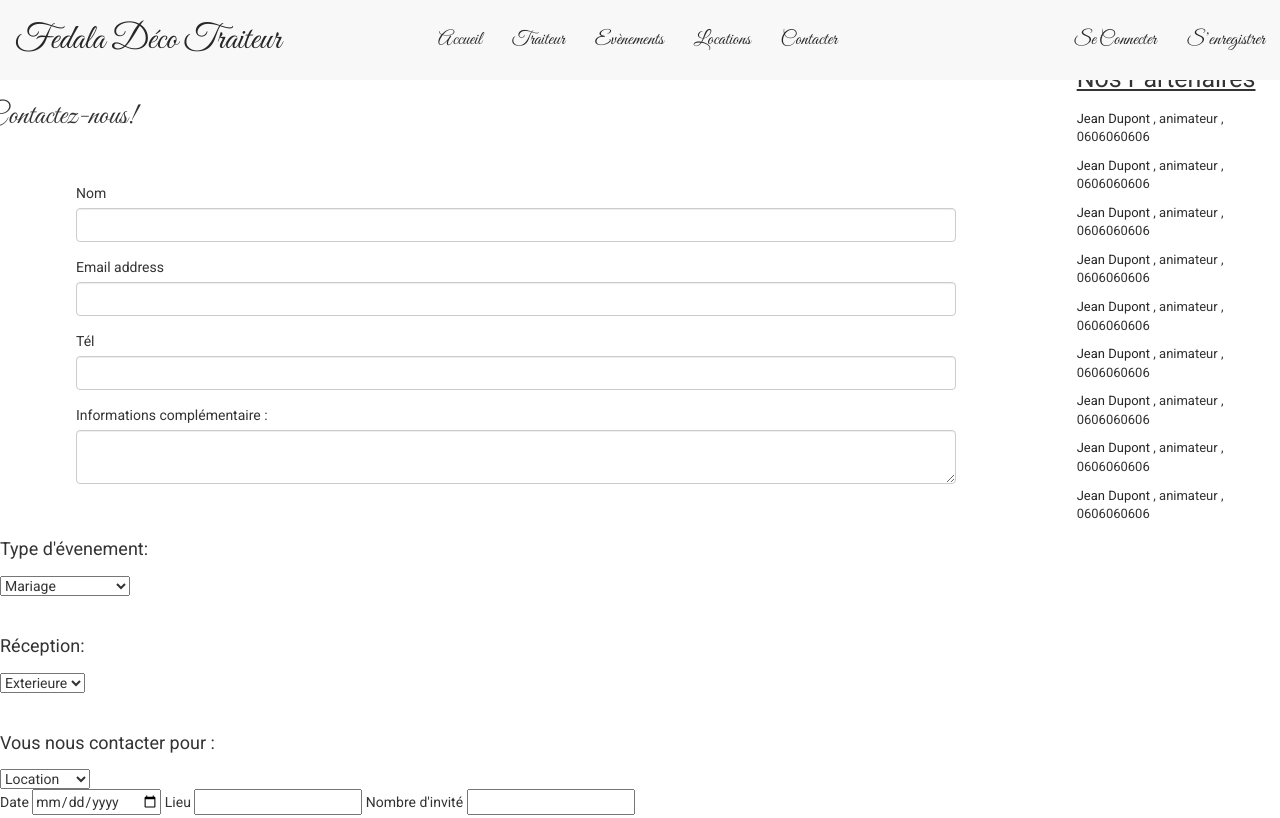
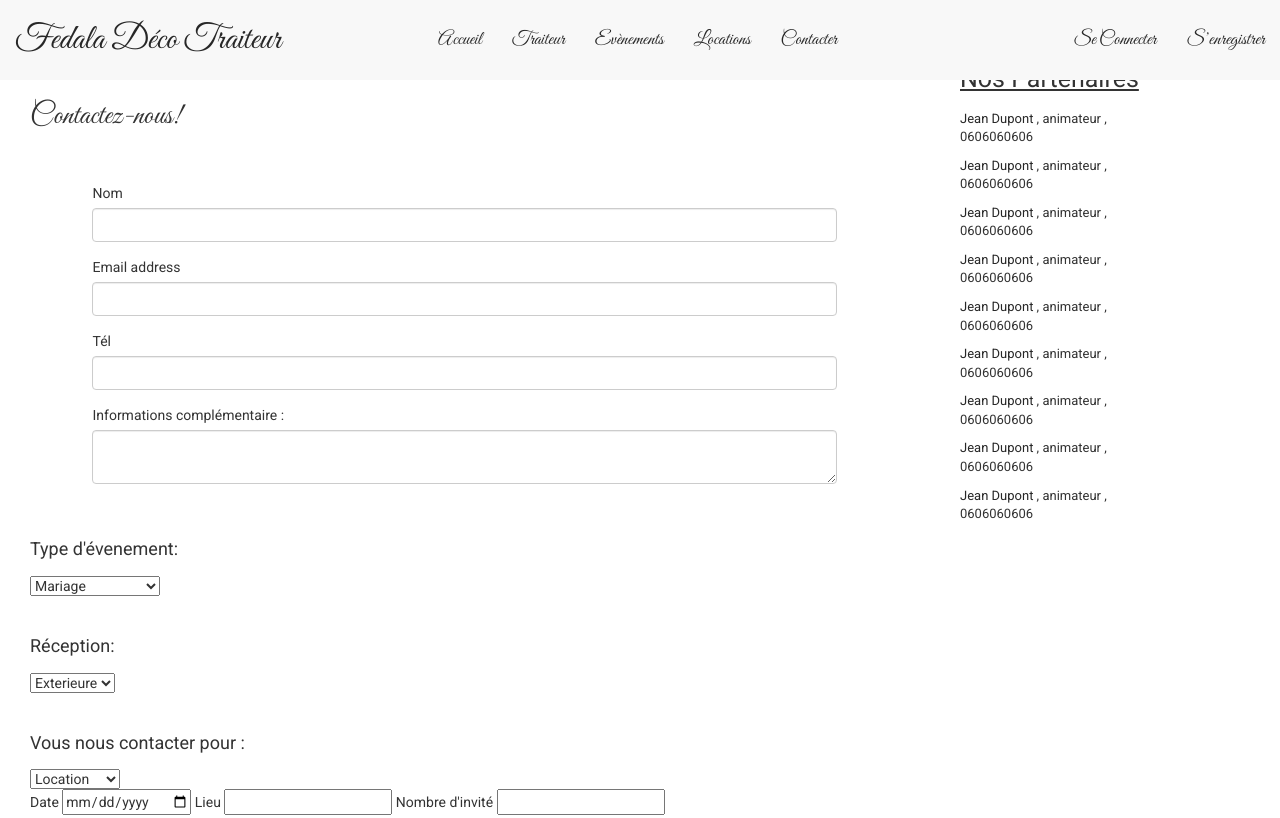
Before and after one commit to Juliette3529/fedala.2, a plain HTML site: page contact.html in a window 1280 px wide. Shown: the top 818 px of the page. Drawn offline with nearby package versions, Linux system fonts and the light colour scheme.

Commit message:
HTML - Fin de restructuration du contact

```diff
--- a/contact.html
+++ b/contact.html
@@ -51,44 +51,35 @@
         </div>
     </nav>
 </header>
-<div class="row container-fluid">
+<div class="container-fluid">
     <div class="row">
-    <div class="col-md-10 block_1 nopadding">
+        <div class="col-md-9 block_1 formulaire">
             <div class="col-md-12">
                 <form>
-                  <h2> Contactez-nous!</h2>
+                    <h2 class="col-md-12"> Contactez-nous!</h2>
                     <div class="row block_2 identite">
                         <div class="col-md-offset-1 col-md-10">
                             <form>
                                 <div class="form-group">
                                     <label for="exampleInputName2">Nom</label>
-                                    <input type="text" class="form-control" id="exampleInputName2">
-                                </div>
-
+                                    <input type="text" class="form-control" id="exampleInputName2"> </div>
                                 <div class="form-group">
-
                                     <label for="exampleInputEmail1">Email address</label>
-                                    <input type="email" class="form-control" id="exampleInputEmail1">
-                                </div>
-
+                                    <input type="email" class="form-control" id="exampleInputEmail1"> </div>
                                 <div class="form-group">
                                     <label for="exampleInputName2">Tél</label>
-                                    <input type="Tél" class="form-control" id="exampleInputTél">
-                                </div>
-
-
+                                    <input type="Tél" class="form-control" id="exampleInputTél"> </div>
                                 <div class="form-group">
                                     <label for="textarea">Informations complémentaire : </label>
                                     <textarea id="textarea" type="textarea" class="form-control"></textarea>
                                 </div>
-
                             </form>
                         </div>
                     </div>
                     <!--zone options-->
                     <div class="container option">
                         <div class="option_form">
-                        <h4 >Type d'évenement:</h4>
+                            <h4>Type d'évenement:</h4>
                             <form>
                                 <select name="nom" size="1">
                                     <OPTION>Mariage
@@ -97,16 +88,14 @@
                                                 <OPTION>Depart en retraite
                                                     <OPTION>Anniversaire
                                                         <OPTION>Reception
-                                <OPTION>Autre
-                            </select>
+                                                            <OPTION>Autre </select>
                             </form>
                             <h4>Réception:</h4>
                             <form>
                                 <select name="nom" size="1">
                                     <OPTION>Exterieure
                                         <OPTION>Interieure
-                                <OPTION>Autre
-                            </select>
+                                            <OPTION>Autre </select>
                             </form>
                             <h4>Vous nous contacter pour :</h4>
                             <form>
@@ -114,22 +103,16 @@
                                     <OPTION>Location
                                         <OPTION>Traiteur
                                             <OPTION>Decoration
-                                <OPTION>Autre
-                            </select>
+                                                <OPTION>Autre </select>
                             </form>
                         </div>
-
                         <div class="reservation">
                             <label class="form-group-inline">Date
-                            <input type="date" />
-                        </label>
-
+                                <input type="date" /> </label>
                             <label class="form-group-inline">Lieu
-                            <input type="form-group" value="">
-                        </label>
+                                <input type="form-group" value=""> </label>
                             <label class="form-group-inline">Nombre d'invité
-                            <input type="form-group" value="">
-                        </label>
+                                <input type="form-group" value=""> </label>
                         </div>
                         <!--checkbox type_de_reception-->
                         <div class="col-md-12 text-center type_de_reception">
@@ -144,9 +127,7 @@
                                 <input type="checkbox" value="">Gouter</label>
                             <label class="checkbox">
                                 <input type="checkbox" value="">Autre</label>
-                        <br>
-                    </div>
-
+                            <br> </div>
                         <div class="col-md-offset-1 col-md-3 nopadding presta">
                             <h4>Services location:</h4>
                             <label class="checkbox">
@@ -162,9 +143,7 @@
                             <label class="checkbox">
                                 <label class="checkbox">
                                     <input type="checkbox" value="">Decoration de salle</label>
-                        <br>
-                    </div>
-
+                                <br> </div>
                         <div>
                             <h4>Services traiteur:</h4>
                             <label class="checkbox">
@@ -181,30 +160,26 @@
                                 <input type="checkbox" value="">Petit fours</label>
                             <label class="checkbox">
                                 <input type="checkbox" value="">Personnel de service</label>
-                        <br>
+                            <br> </div>
+                    </div>
+                    <!--Fin des options-->
+                    <div class="col-md-offset-1 col-md-9 block_3">
+                        <button>Envoyer</button>
+                    </div>
+                </form>
             </div>
         </div>
-                <!--Fin des options-->
-            </div>
-            <div class="col-md-offset-1 col-md-9 block_3">
-
-                    <button>Envoyer</button>
-                </form>
-            </div>
-
-
-    </div>
-    <aside class="col-md-2 partenaire">
+        <aside class="col-md-2 block_1 partenaire">
             <h4> Nos Partenaires</h4>
             <p> <a href="#">Jean Dupont</a> , animateur , 0606060606 </p>
             <p> <a href="#">Jean Dupont</a> , animateur , 0606060606 </p>
             <p> <a href="#">Jean Dupont</a> , animateur , 0606060606 </p>
-                <p> <a href="#">Jean Dupont</a>  , animateur , 0606060606 </p>
-                <p> <a href="#">Jean Dupont</a>  , animateur , 0606060606 </p>
-                <p> <a href="#">Jean Dupont</a>  , animateur , 0606060606 </p>
-                <p> <a href="#">Jean Dupont</a>  , animateur , 0606060606 </p>
-                <p> <a href="#">Jean Dupont</a>  , animateur , 0606060606 </p>
-                <p> <a href="#">Jean Dupont</a>  , animateur , 0606060606 </p>
+            <p> <a href="#">Jean Dupont</a> , animateur , 0606060606 </p>
+            <p> <a href="#">Jean Dupont</a> , animateur , 0606060606 </p>
+            <p> <a href="#">Jean Dupont</a> , animateur , 0606060606 </p>
+            <p> <a href="#">Jean Dupont</a> , animateur , 0606060606 </p>
+            <p> <a href="#">Jean Dupont</a> , animateur , 0606060606 </p>
+            <p> <a href="#">Jean Dupont</a> , animateur , 0606060606 </p>
         </aside>
     </div>
 </div>
```
Lines whose indentation alone changed are shown as unchanged.
